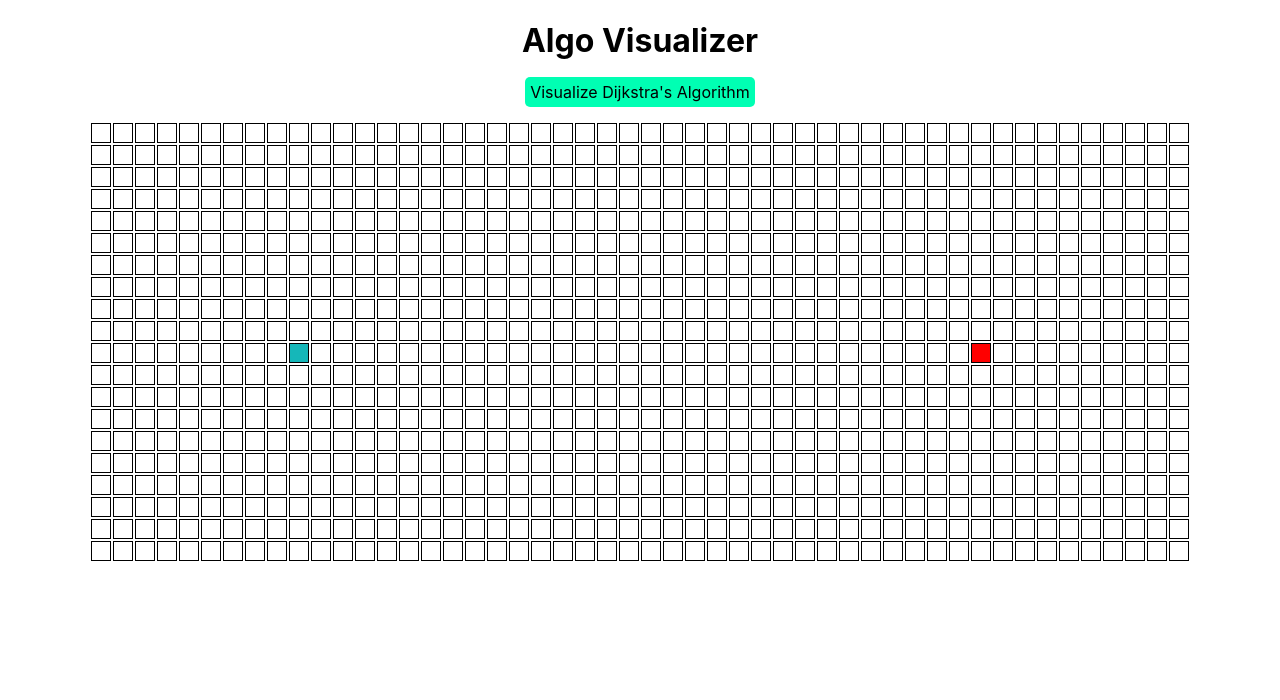
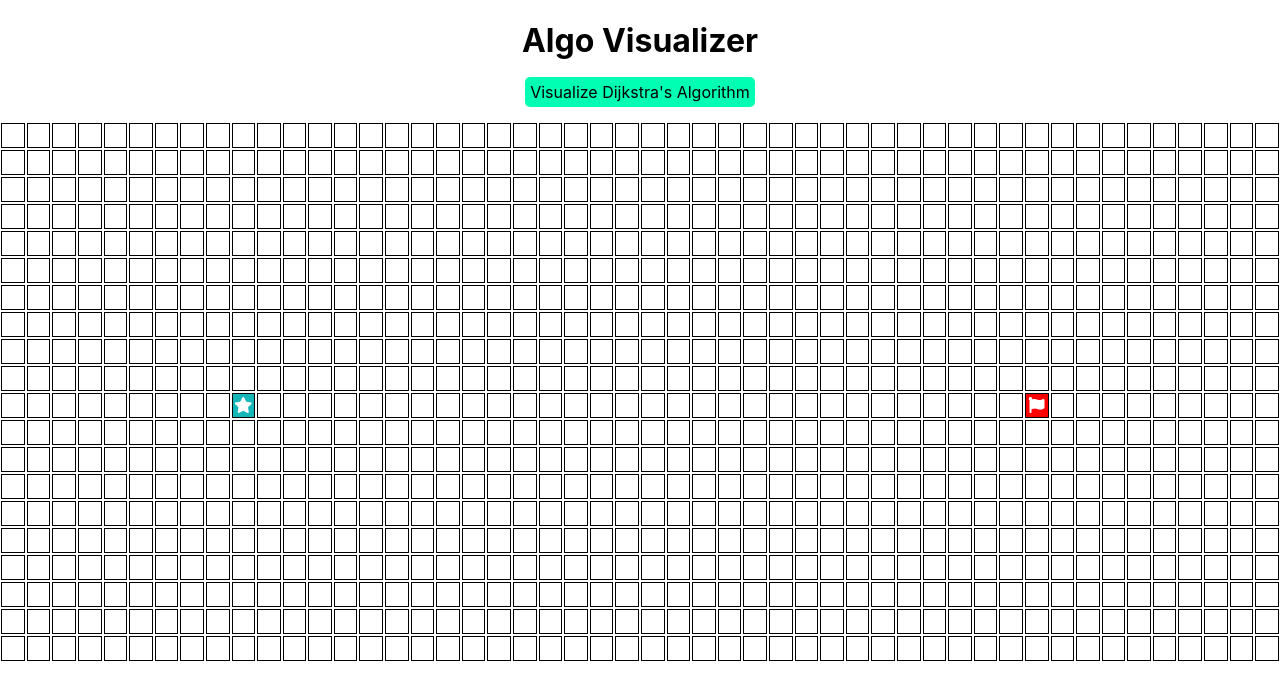
Before and after one commit to elvis-yuan/Algo-visualizer, a React (Create React App) app: page / in a window 1280 px wide. Shown: the top 700 px of the page. Built offline with nearby package versions, Linux system fonts and the light colour scheme.

Commit message:
add icons to start and finish node

```diff
--- a/public/index.html
+++ b/public/index.html
@@ -24,6 +24,10 @@
       work correctly both with client-side routing and a non-root public URL.
       Learn how to configure a non-root public URL by running `npm run build`.
     -->
+    <link
+      href="https://use.fontawesome.com/releases/v5.1.0/css/all.css"
+      rel="stylesheet"
+    />
     <title>Algo-Visualizer</title>
   </head>
   <body>
--- a/src/components/Node.jsx
+++ b/src/components/Node.jsx
@@ -10,7 +10,20 @@ function Node(props) {
     onMouseUp,
     onMouseEnter
   } = props;
+
   const nodeType = isFinish ? " finish-node" : isStart ? " start-node" : "";
+  const nodeIcon = isFinish ? (
+    <span>
+      <i class="fas fa-flag"></i>
+    </span>
+  ) : isStart ? (
+    <span>
+      <i class="fas fa-star"></i>
+    </span>
+  ) : (
+    ""
+  );
+
   return (
     <div
       className={`node${nodeType}`}
@@ -20,7 +33,9 @@ function Node(props) {
       }
       onMouseUp={(row, col) => onMouseUp(row, col)}
       onMouseEnter={(row, col) => onMouseEnter(row, col)}
-    />
+    >
+      {nodeIcon}
+    </div>
   );
 }
 
--- a/src/components/pathfinder.css
+++ b/src/components/pathfinder.css
@@ -69,8 +69,12 @@ body {
 } */
 
 .node {
-  height: 20px;
-  width: 20px;
+  color: white;
+  display: flex;
+  align-items: center;
+  justify-content: center;
+  height: 25px;
+  width: 25px;
   border: 1px solid black;
   margin: 1px;
   padding: 1px;
@@ -100,6 +104,7 @@ body {
 }
 
 .shortest-path {
+  color: black;
   animation-name: shortestPath;
   animation-duration: 1.5s;
   animation-timing-function: ease-out;
```
